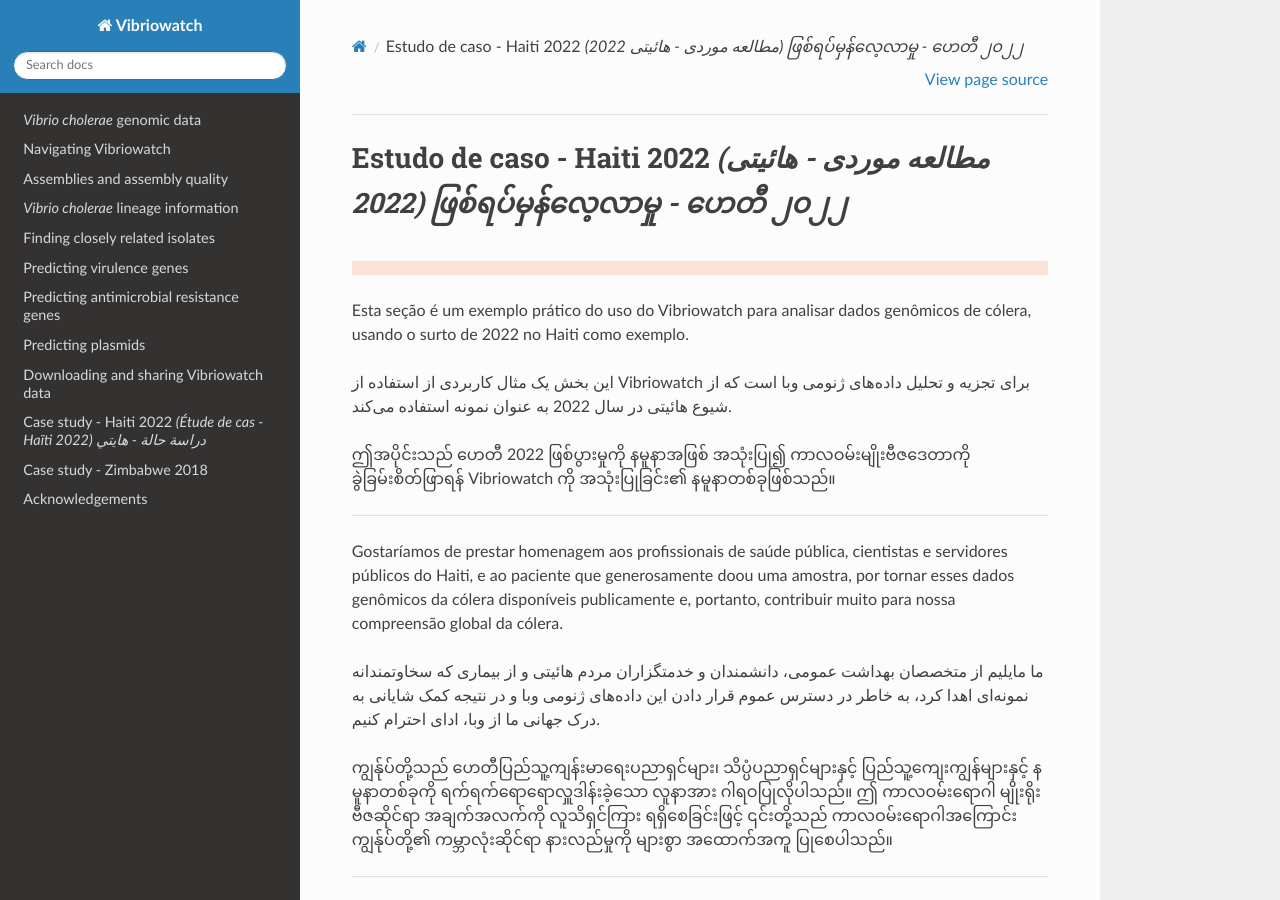
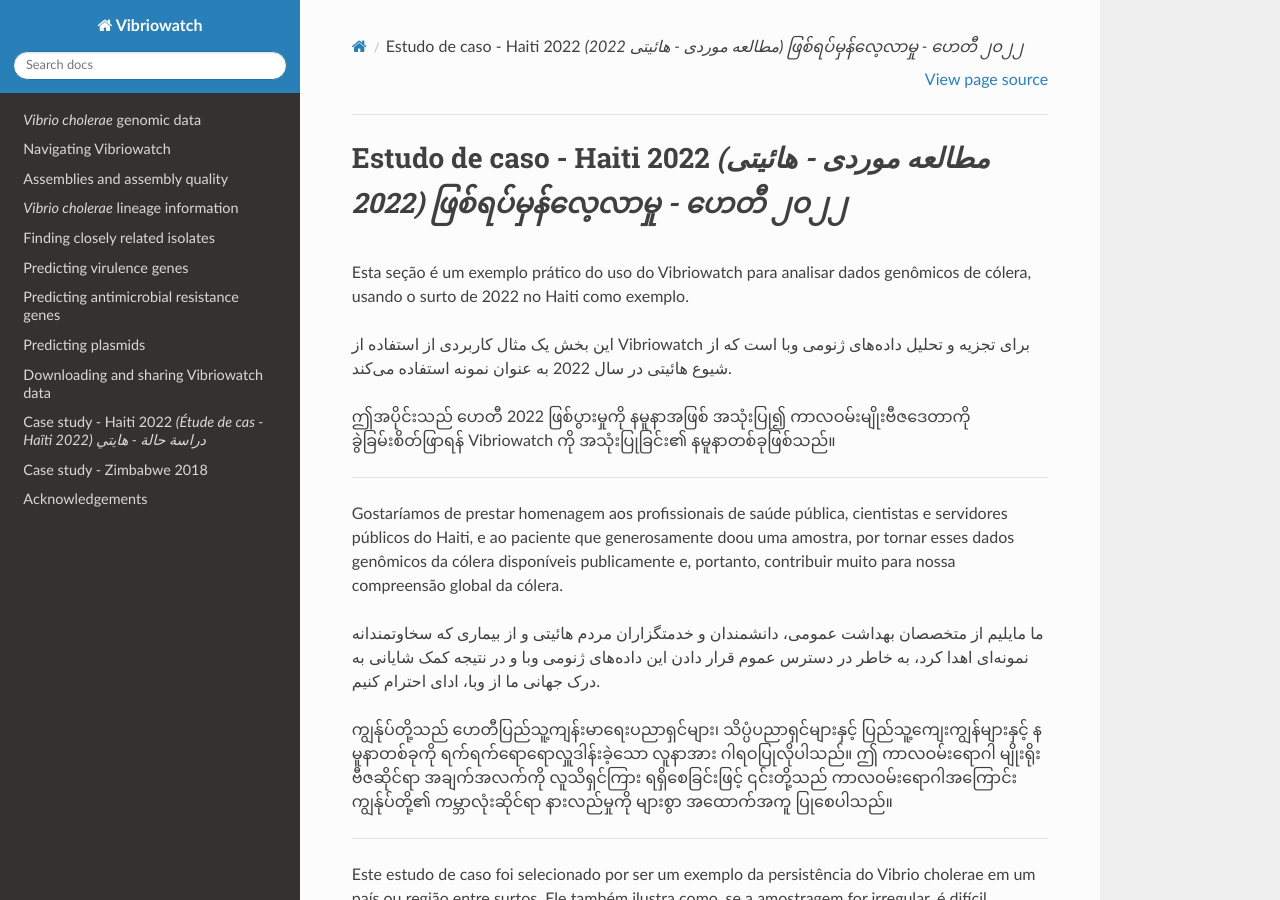
Before and after one commit to avrilcoghlan/vibriowatch, a Sphinx documentation site: the page built from docs/source/haiti2.rst, in a window 1280 px wide and 900 px high. Built offline with Sphinx 7.4.7 and the Read the Docs theme 3.1.0, drawn with Linux system fonts in a browser that asks for light colours.

Commit message:
Update haiti2.rst

```diff
--- a/docs/source/haiti2.rst
+++ b/docs/source/haiti2.rst
@@ -1,8 +1,5 @@
 Estudo de caso - Haiti 2022 *(مطالعه موردی - هائیتی 2022) ဖြစ်ရပ်မှန်လေ့လာမှု - ဟေတီ ၂၀၂၂*
 ===============================================================================
-
-.. image:: HorizontalDivider.png
-  :width: 1200
 
 Esta seção é um exemplo prático do uso do Vibriowatch para analisar dados genômicos de cólera, usando o surto de 2022 no Haiti como exemplo.
 
@@ -112,6 +109,10 @@
 
 |
 
+
+.. image:: HorizontalDivider.png
+  :width: 1200
+
 O genoma H22
 ------------
 
@@ -142,7 +143,6 @@
 
 .. image:: Picture172.png
   :width: 800
-
 
 ------------
 
@@ -189,6 +189,9 @@
 
 |
 
+.. image:: HorizontalDivider.png
+  :width: 1200
+
 Encontrando o genoma H22 no Vibriowatch
 ---------------------------------------
 
@@ -232,6 +235,9 @@
   :width: 600
 
 |
+
+.. image:: HorizontalDivider.png
+  :width: 1200
 
 Assembly quality of the H22 genome (Qualité d'assemblage du génome H22)
 -----------------------------------------------------------------------
```
